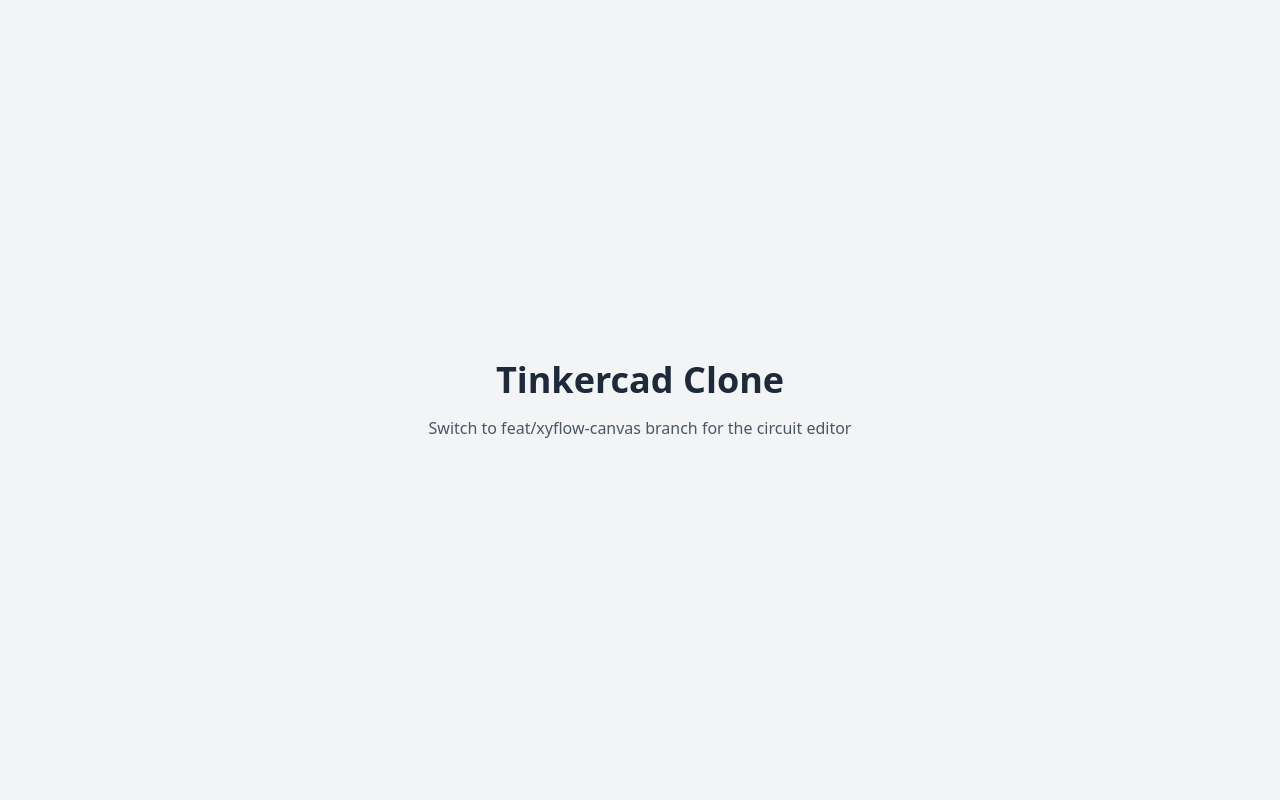
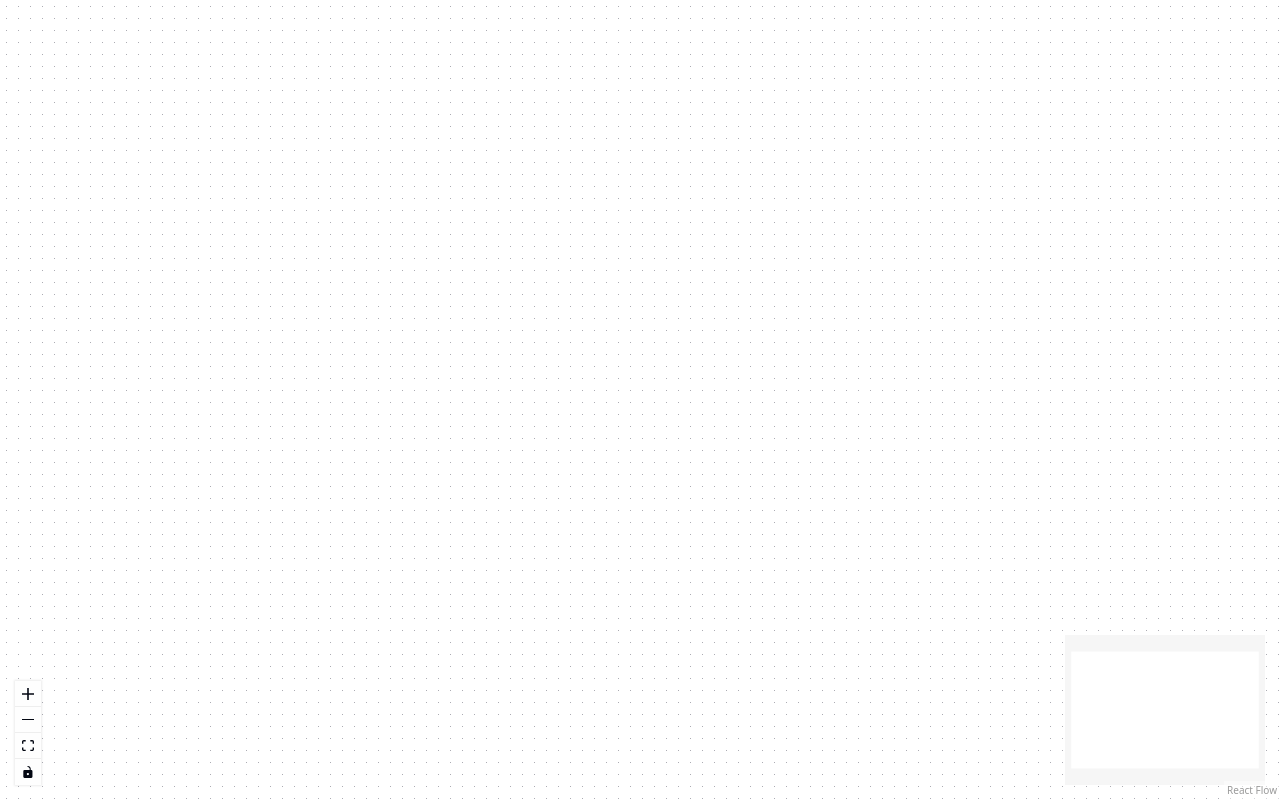
Before and after one commit to callbl/flowjx, a React (Vite) app: page / in a window 1280 px wide. Built offline with nearby package versions, Linux system fonts and the light colour scheme.

Commit message:
feat: setup base xyflow canvas with ReactFlow

```diff
--- a/package.json
+++ b/package.json
@@ -12,6 +12,7 @@
   "dependencies": {
     "@radix-ui/react-slot": "^1.2.4",
     "@tailwindcss/vite": "^4.1.18",
+    "@xyflow/react": "^12.10.0",
     "class-variance-authority": "^0.7.1",
     "clsx": "^2.1.1",
     "lucide-react": "^0.562.0",
--- a/src/App.tsx
+++ b/src/App.tsx
@@ -1,12 +1,7 @@
+import { XyflowCanvas } from "./components/XyflowCanvas";
+
 const App = () => {
-  return (
-    <div className="flex items-center justify-center h-screen bg-gray-100">
-      <div className="text-center">
-        <h1 className="text-4xl font-bold text-gray-800 mb-4">Tinkercad Clone</h1>
-        <p className="text-gray-600">Switch to feat/xyflow-canvas branch for the circuit editor</p>
-      </div>
-    </div>
-  );
+  return <XyflowCanvas />;
 };
 
 App.displayName = "App";
--- /dev/null
+++ b/src/components/XyflowCanvas.tsx
@@ -0,0 +1,48 @@
+import { useCallback } from "react";
+import {
+  ReactFlow,
+  Background,
+  Controls,
+  MiniMap,
+  addEdge,
+  useNodesState,
+  useEdgesState,
+  type OnConnect,
+  type Node,
+  type Edge,
+  BackgroundVariant,
+} from "@xyflow/react";
+import "@xyflow/react/dist/style.css";
+
+// Initial nodes - empty to start
+const initialNodes: Node[] = [];
+
+// Initial edges - empty to start
+const initialEdges: Edge[] = [];
+
+export function XyflowCanvas() {
+  const [nodes, , onNodesChange] = useNodesState(initialNodes);
+  const [edges, setEdges, onEdgesChange] = useEdgesState(initialEdges);
+
+  const onConnect: OnConnect = useCallback(
+    (params) => setEdges((eds) => addEdge(params, eds)),
+    [setEdges]
+  );
+
+  return (
+    <div className="fixed inset-0">
+      <ReactFlow
+        nodes={nodes}
+        edges={edges}
+        onNodesChange={onNodesChange}
+        onEdgesChange={onEdgesChange}
+        onConnect={onConnect}
+        fitView
+      >
+        <Background variant={BackgroundVariant.Dots} gap={12} size={1} />
+        <Controls />
+        <MiniMap />
+      </ReactFlow>
+    </div>
+  );
+}
```
Also changed, not shown: 1 other file (tests, documents, lock files or other folders).
